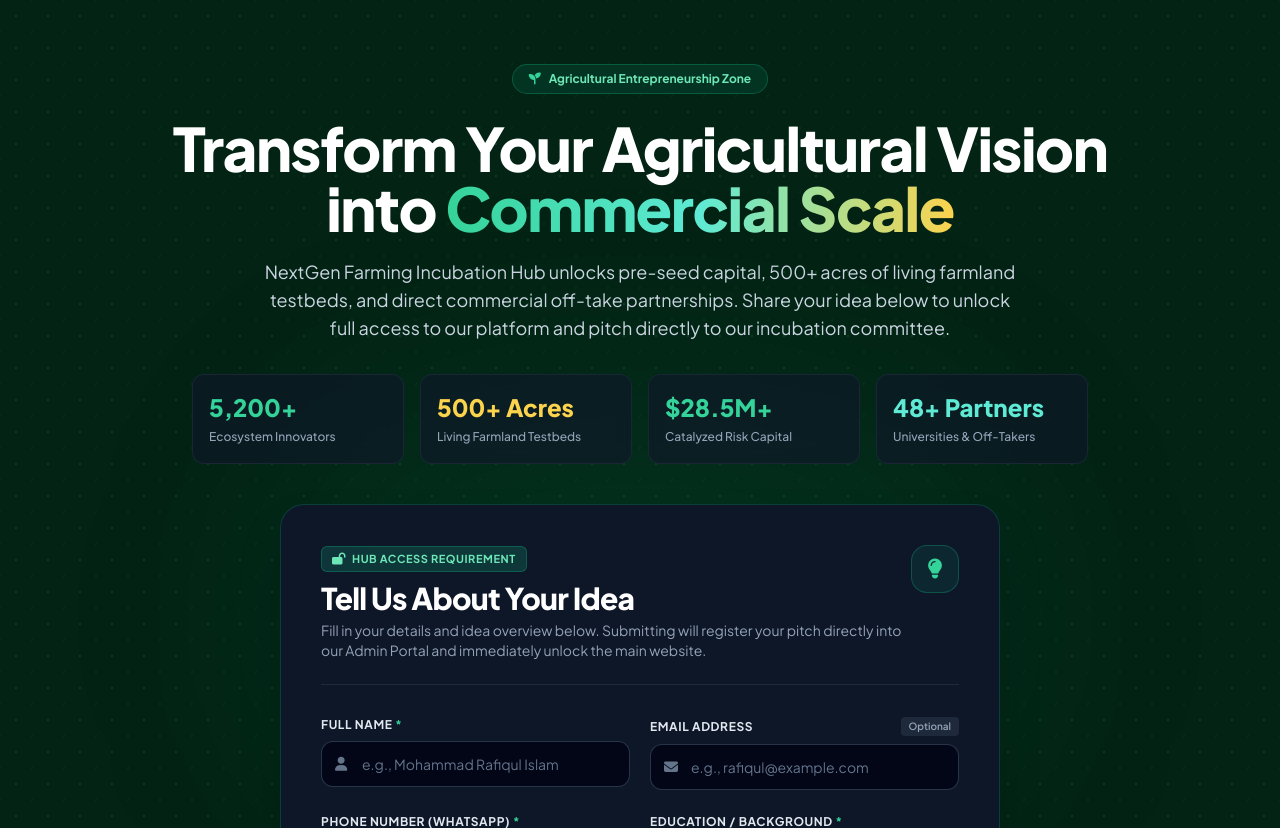
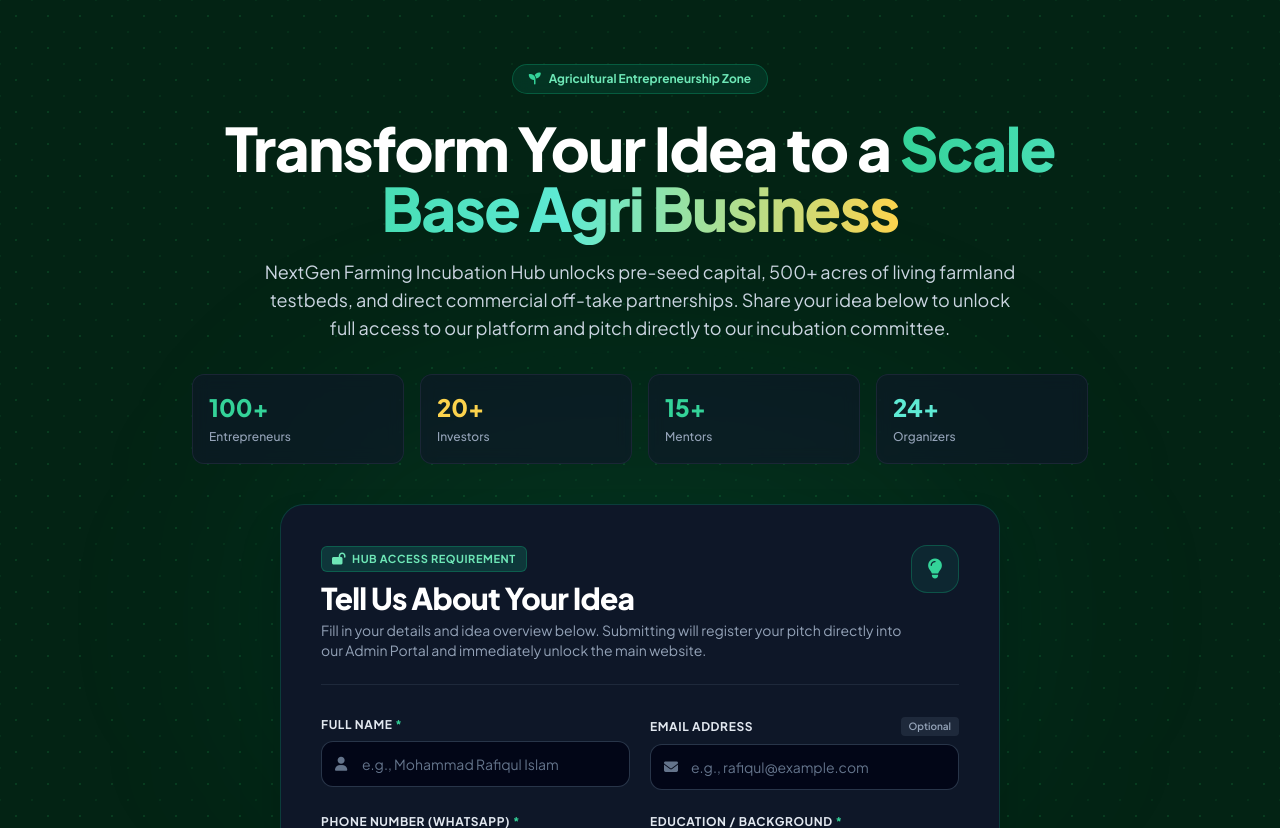
Before and after one commit to mkError420/incubationhub.nextgenpos, a PHP site: page /index.php in a window 1280 px wide. Shown: the part 65-893 px from the top of the page. Run offline with PHP 8.4, Linux system fonts and the light colour scheme; data comes from the database, SQL or seed files in the repository; some libraries are stand-ins or nearby versions.

Commit message:
text change

```diff
--- a/landing.php
+++ b/landing.php
@@ -155,7 +155,7 @@ $dynSiteName = getSiteSetting('site_name', 'NextGen Farming Incubation Hub');
             </div>
 
             <h1 class="text-3xl sm:text-5xl lg:text-6xl font-extrabold text-white tracking-tight leading-tight sm:leading-none">
-                Transform Your Agricultural Vision into <span class="bg-gradient-to-r from-emerald-400 via-teal-300 to-amber-300 bg-clip-text text-transparent">Commercial Scale</span>
+                Transform Your Idea to a <span class="bg-gradient-to-r from-emerald-400 via-teal-300 to-amber-300 bg-clip-text text-transparent">Scale Base Agri Business</span>
             </h1>
 
             <p class="mt-5 text-sm sm:text-base lg:text-lg text-slate-300 max-w-3xl mx-auto leading-relaxed">
@@ -165,20 +165,20 @@ $dynSiteName = getSiteSetting('site_name', 'NextGen Farming Incubation Hub');
             <!-- Trust / Impact Counters -->
             <div class="mt-8 grid grid-cols-2 sm:grid-cols-4 gap-3 sm:gap-4 max-w-4xl mx-auto text-left">
                 <div class="bg-slate-900/60 border border-slate-800/80 p-3.5 sm:p-4 rounded-xl backdrop-blur">
-                    <span class="text-xl sm:text-2xl font-black text-emerald-400 block">5,200+</span>
-                    <span class="text-[11px] sm:text-xs text-slate-400 font-medium">Ecosystem Innovators</span>
+                    <span class="text-xl sm:text-2xl font-black text-emerald-400 block">100+</span>
+                    <span class="text-[11px] sm:text-xs text-slate-400 font-medium">Entrepreneurs</span>
                 </div>
                 <div class="bg-slate-900/60 border border-slate-800/80 p-3.5 sm:p-4 rounded-xl backdrop-blur">
-                    <span class="text-xl sm:text-2xl font-black text-amber-300 block">500+ Acres</span>
-                    <span class="text-[11px] sm:text-xs text-slate-400 font-medium">Living Farmland Testbeds</span>
+                    <span class="text-xl sm:text-2xl font-black text-amber-300 block">20+</span>
+                    <span class="text-[11px] sm:text-xs text-slate-400 font-medium">Investors</span>
                 </div>
                 <div class="bg-slate-900/60 border border-slate-800/80 p-3.5 sm:p-4 rounded-xl backdrop-blur">
-                    <span class="text-xl sm:text-2xl font-black text-emerald-400 block">$28.5M+</span>
-                    <span class="text-[11px] sm:text-xs text-slate-400 font-medium">Catalyzed Risk Capital</span>
+                    <span class="text-xl sm:text-2xl font-black text-emerald-400 block">15+</span>
+                    <span class="text-[11px] sm:text-xs text-slate-400 font-medium">Mentors</span>
                 </div>
                 <div class="bg-slate-900/60 border border-slate-800/80 p-3.5 sm:p-4 rounded-xl backdrop-blur">
-                    <span class="text-xl sm:text-2xl font-black text-teal-300 block">48+ Partners</span>
-                    <span class="text-[11px] sm:text-xs text-slate-400 font-medium">Universities & Off-Takers</span>
+                    <span class="text-xl sm:text-2xl font-black text-teal-300 block">24+</span>
+                    <span class="text-[11px] sm:text-xs text-slate-400 font-medium">Organizers</span>
                 </div>
             </div>
 
```
